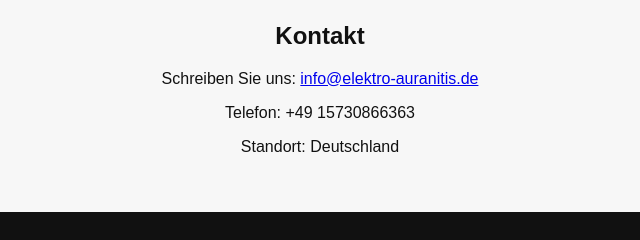
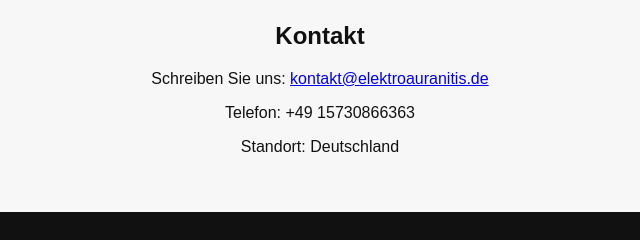
Before and after one commit to kasem995/elektroauranitis.de, a plain HTML site: page index.html in a window 1280 px wide. Shown: the part 793-1033 px from the top of the page, 320-960 px from the left. Drawn offline with Linux system fonts and the light colour scheme.

Commit message:
Update index.html

```diff
--- a/index.html
+++ b/index.html
@@ -80,7 +80,7 @@
 
   <section id="contact">
     <h2>Kontakt</h2>
-    <p>Schreiben Sie uns: <a href="mailto:kontakt@elektroauranitis.de">info@elektro-auranitis.de</a></p>
+    <p>Schreiben Sie uns: <a href="mailto:kontakt@elektroauranitis.de">kontakt@elektroauranitis.de</a></p>
     <p>Telefon: +49 15730866363</p>
     <p>Standort: Deutschland</p>
   </section>
```
